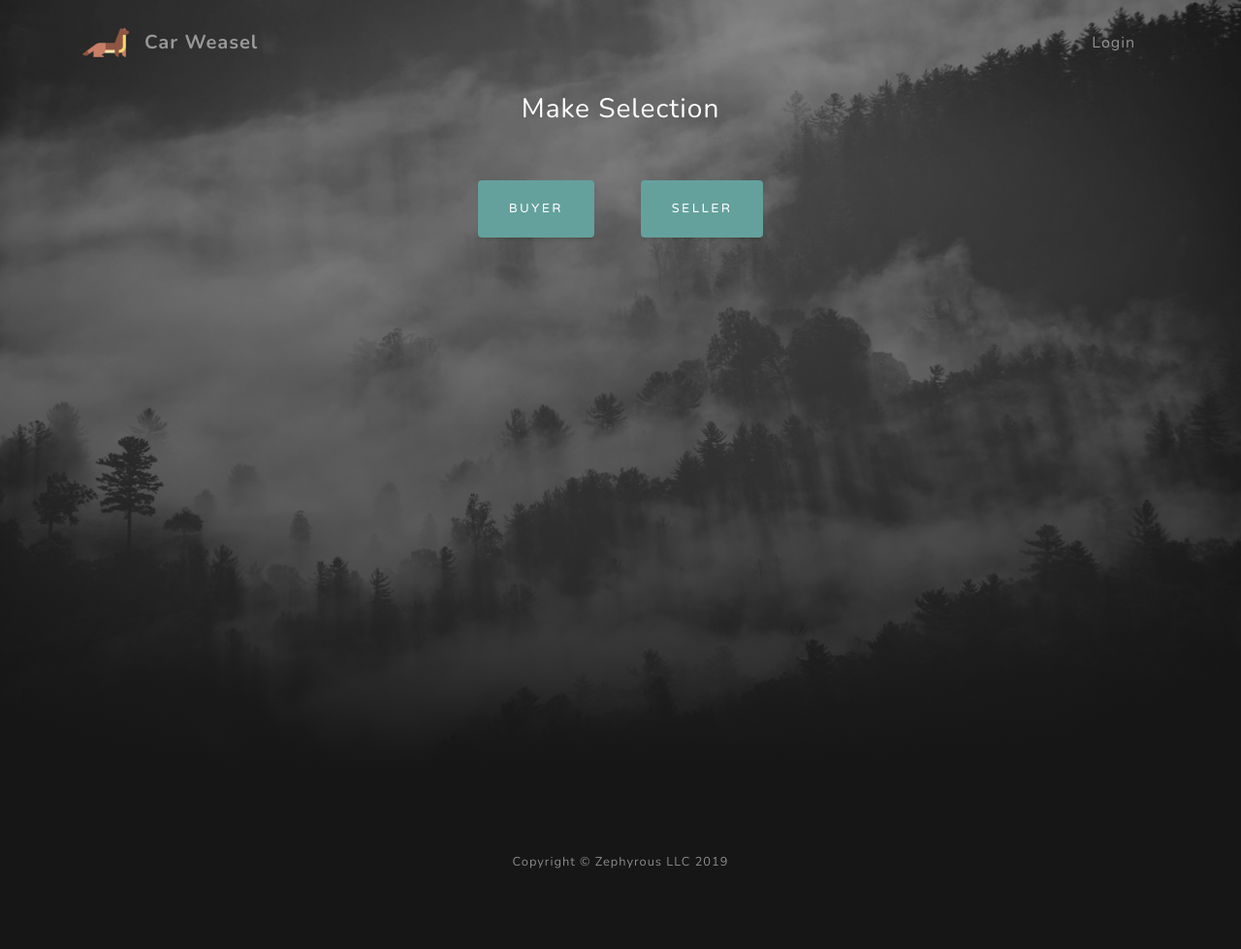
After one commit to longn5/car-weasel, a Django app: page /signup_choice in a window 1280 px wide. The commit adds this page. Shown: the whole page at 97% size. Run offline with Django 3.2, Linux system fonts and the light colour scheme; some libraries are stand-ins or nearby versions.

Commit message:
Fixes header nav links to point to appropriate pages. Because of this, js events attached to nav is no longer necessary and have been removed.

```diff
--- a/buyer_portal/urls.py
+++ b/buyer_portal/urls.py
@@ -5,5 +5,5 @@ from . import views
 urlpatterns = [
     path('', views.welcome, name="welcome"),
     path('addPost', views.buyerAddPost, name="buyerAddPost"),
-    path('signup', views.signup, name="signup"),
+    path('signup', views.signup, name="buyer_signup"),
 ]
--- a/product_page/templates/greyscale.html
+++ b/product_page/templates/greyscale.html
@@ -18,7 +18,7 @@
             <a class="nav-link js-scroll-trigger" id="login_portal_button" href="{% url 'login' %}">Login</a>
         </li>
         <li class="nav-item">
-          <a class="nav-link js-scroll-trigger" id="sign_up_button">Sign-Up</a>
+          <a class="nav-link js-scroll-trigger" id="sign_up_button" href="{% url 'signup_choice' %}">Sign-Up</a>
       </li>
         <li class="nav-item">
           <a class="nav-link js-scroll-trigger" href="#about">What</a>
--- /dev/null
+++ b/product_page/templates/signup_choice.html
@@ -0,0 +1,39 @@
+{% extends 'greyscale-singlepage.html' %}
+{% load static %}
+
+{% block header_nav %}
+<nav class="navbar navbar-expand-lg navbar-light fixed-top" id="mainNav">
+  <div class="container">
+    <a class="navbar-brand js-scroll-trigger" href="{% url 'index' %}">
+      <img class="logo-icon" src="{% static 'greyscale/img/weasel.png' %}">
+    </a>
+    <a class="navbar-brand js-scroll-trigger" href="{% url 'index' %}">Car Weasel</a>
+    <button class="navbar-toggler navbar-toggler-right" type="button" data-toggle="collapse" data-target="#navbarResponsive" aria-controls="navbarResponsive" aria-expanded="false" aria-label="Toggle navigation">
+      Menu
+      <i class="fas fa-bars"></i>
+    </button>
+    <div class="collapse navbar-collapse" id="navbarResponsive">
+      <ul class="navbar-nav ml-auto">
+        <li class="nav-item">
+            <a class="nav-link js-scroll-trigger" id="login_portal_button" href="{% url 'login' %}">Login</a>
+      </ul>
+    </div>
+  </div>
+</nav>
+{% endblock %}
+
+
+
+{% block page_content %}
+<div class="masthead">
+  <div class="container pt-5">
+    <div class="row pt-5 d-block text-center text-white">
+        <h3>Make Selection</h3>
+        <div class="row p-5 justify-content-center">
+        <a href="{% url 'buyer_signup' %}" class="btn btn-primary">Buyer</a>
+        <a href="{% url 'seller_signup' %}" class="btn btn-primary ml-5">Seller</a>
+        </div>
+    </div>
+  </div>
+</div>
+{% endblock %}
--- a/product_page/urls.py
+++ b/product_page/urls.py
@@ -5,6 +5,7 @@ from . import views
 urlpatterns = [
     path('', views.index, name="index"),
     path('portal', views.welcome, name="welcome"),
+    path('signup_choice', views.signup_choice, name="signup_choice"),
     path('api/datasets/allMakes', views.allMakes, name="allMakes"),
     path('api/datasets/getModels/<str:make>', views.getModelsForMake, name="getModelsFormake"),
     path('api/datasets/getModelYears/<str:make>/<str:model>', views.getYearsForMake, name="getYearsForMake"),
--- a/product_page/views.py
+++ b/product_page/views.py
@@ -22,6 +22,9 @@ def welcome(request):
     else:
         return render(request, 'welcome.html', {'usergroup': 'not logged in'})
 
+def signup_choice(request):
+    return render(request, 'signup_choice.html', {})
+
 def allMakes(request):
     data = API.getAllMakes()
     return JsonResponse({'makes': data})
--- a/seller_portal/templates/signup.html
+++ b/seller_portal/templates/signup.html
@@ -4,10 +4,10 @@
 {% block header_nav %}
 <nav class="navbar navbar-expand-lg bg-secondary fixed-top" id="mainNav">
   <div class="container">
-    <a class="navbar-brand js-scroll-trigger" href="#page-top">
+    <a class="navbar-brand js-scroll-trigger" href="{% url 'index' %}">
       <img class="logo-icon" src="{% static 'greyscale/img/weasel.png' %}">
     </a>
-    <a class="navbar-brand js-scroll-trigger" href="#page-top">Car Weasel</a>
+    <a class="navbar-brand js-scroll-trigger" href="{% url 'index' %}">Car Weasel</a>
     <button class="navbar-toggler navbar-toggler-right" type="button" data-toggle="collapse" data-target="#navbarResponsive" aria-controls="navbarResponsive" aria-expanded="false" aria-label="Toggle navigation">
       Menu
       <i class="fas fa-bars"></i>
--- a/seller_portal/urls.py
+++ b/seller_portal/urls.py
@@ -4,5 +4,5 @@ from . import views
 
 urlpatterns = [
     path('', views.index, name="index"),
-    path('signup', views.signup, name="signup"),
+    path('signup', views.signup, name="seller_signup"),
 ]
--- a/templates/greyscale-singlepage.html
+++ b/templates/greyscale-singlepage.html
@@ -74,7 +74,6 @@
 
   <!-- Custom scripts for this template -->
   <script src="{% static 'greyscale/js/grayscale.min.js' %}"></script>
-  <script src="{% static 'base/js/gs_custom.js' %}"></script>
 </body>
 
 </html>
```
Also changed, not shown: static/base/js/gs_custom.js (deleted, +0 -30 lines), static/base/js/product.js (deleted, +0 -29 lines), templates/registration/login.html (+3 -12 lines).
